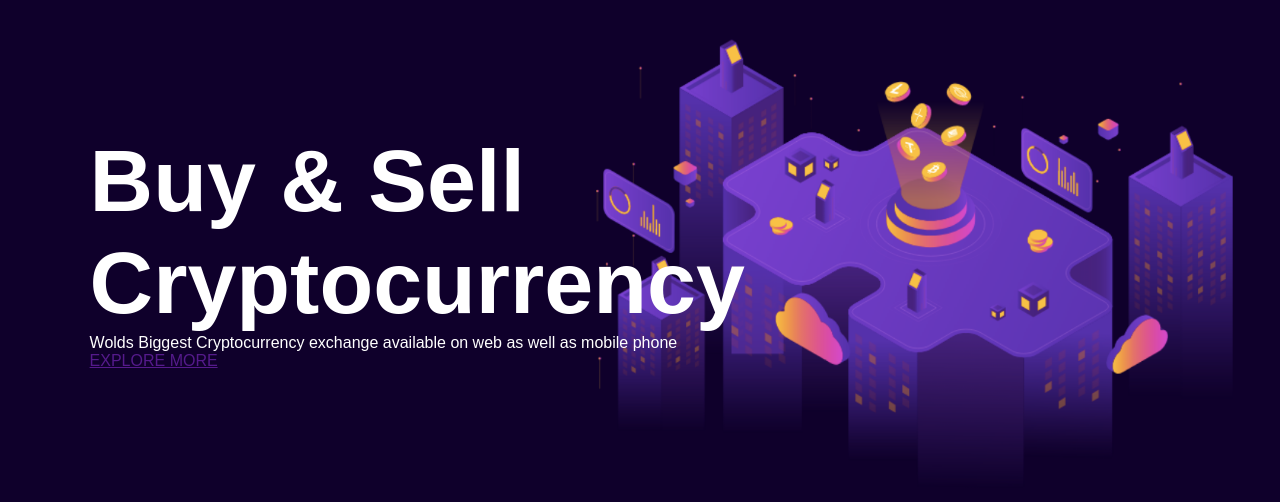
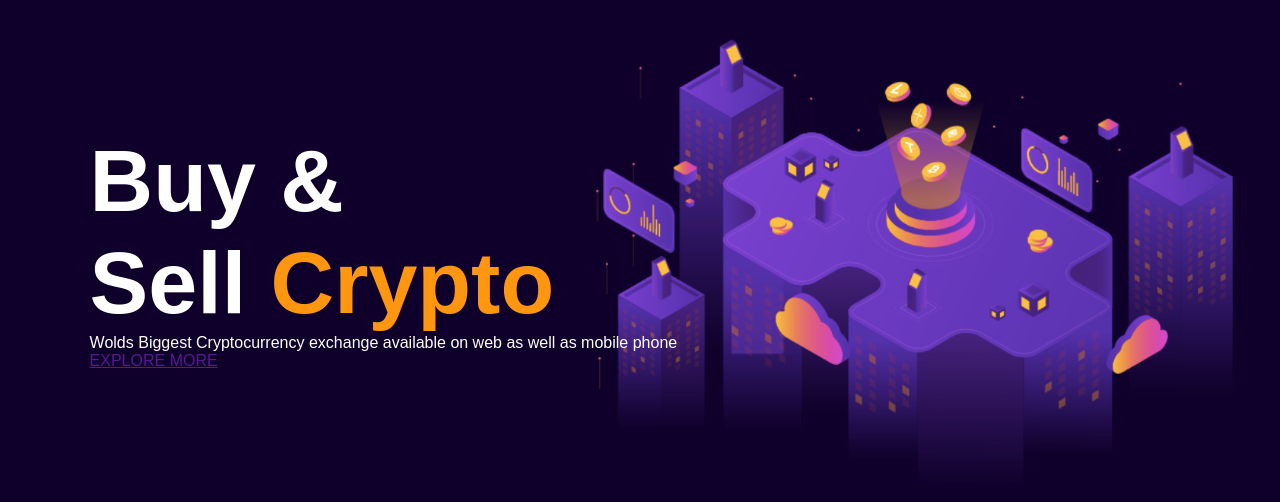
Before and after one commit to Kingsly62/Cryptocurrencey-buy-Sell, a plain HTML site: page index.html in a window 1280 px wide. Shown: the part 90-592 px from the top of the page. Drawn offline with Linux system fonts and the light colour scheme.

```diff
--- a/index.css
+++ b/index.css
@@ -58,3 +58,7 @@ nav .btn{
     font-size: 88px;
     margin-top: 15px;
 }
+
+.content h1 span{
+    color: #ff960f;
+}
--- a/index.html
+++ b/index.html
@@ -20,7 +20,7 @@
         <a href="#" class="btn">EN</a>
        </nav>
        <div class="content">
-        <h1>Buy & Sell Cryptocurrency</h1>
+        <h1>Buy &<br> Sell <span> Crypto</span></h1>
         <p>Wolds Biggest Cryptocurrency exchange available on web as well as mobile phone</p>
         <a href="" class="btn">EXPLORE MORE</a>
        </div>
```
